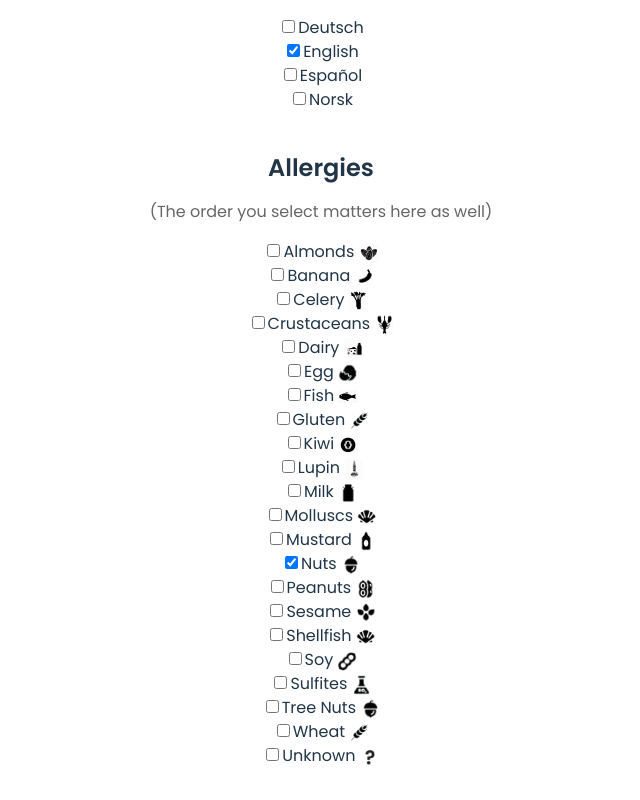
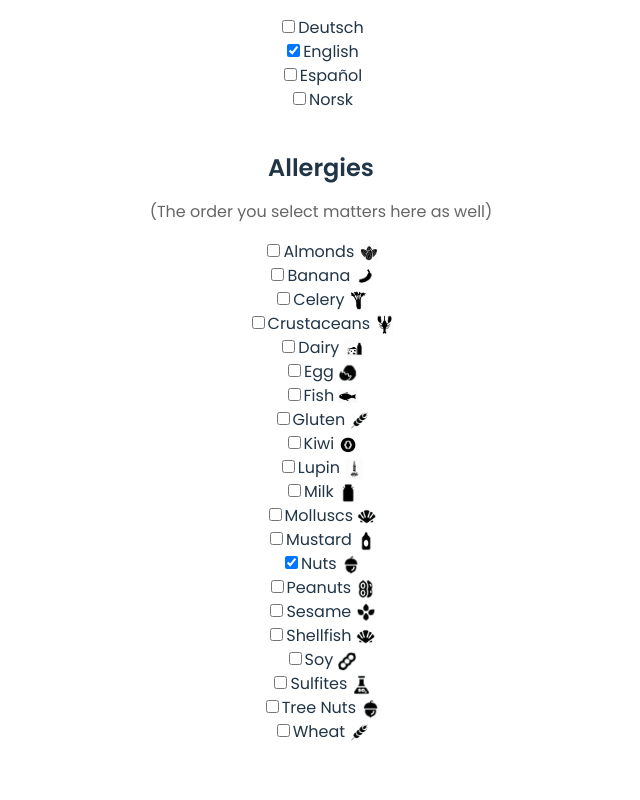
Before and after one commit to niklasmh/food-allergy-card, a React (Vite) app: page / in a window 1280 px wide. Shown: the part 1001-1801 px from the top of the page, without its empty margins (319-959 px from the left). After the commit the page ends 1777 px from the top, so only its background shows below. Built offline with nearby package versions, Linux system fonts and the light colour scheme.

Commit message:
Remove unknown from list

```diff
--- a/src/App.tsx
+++ b/src/App.tsx
@@ -73,7 +73,9 @@ function App() {
 
   const allergyInput = (
     <div>
-      {Object.entries(allergies).map(([id, { name }]) => (
+      {Object.entries(allergies)
+        .filter((a) => a[0] !== "unknown")
+        .map(([id, { name }]) => (
           <div key={id} className="allergy-choice">
             <input
               type="checkbox"
```
Lines whose indentation alone changed are shown as unchanged.
